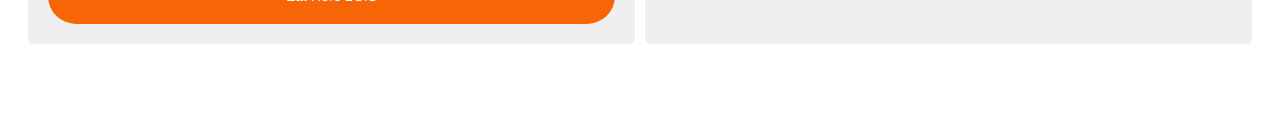
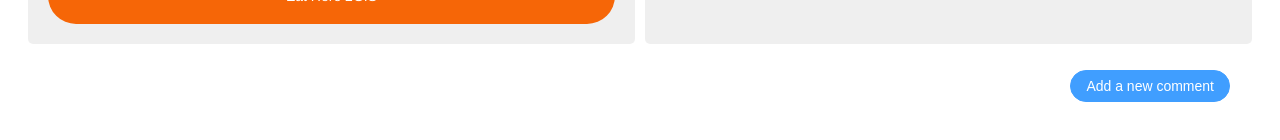
Before and after one commit to aitmamatovmusa/flavor_finder_frontend, a Vue app in the folder client/: page /place/1 in a window 1280 px wide. Shown: the part 638-778 px from the top of the page. Built offline with nearby package versions, Linux system fonts and the light colour scheme; no server answers.

Commit message:
Added a new comment button

```diff
--- /dev/null
+++ b/client/src/pages/DetailPlace/NewComment.vue
@@ -0,0 +1,15 @@
+<template>
+  <el-button class="comment-btn" type="primary" round>Add a new comment</el-button>
+</template>
+
+<script setup>
+
+</script>
+
+<style scoped lang="scss">
+.comment-btn {
+  position: absolute;
+  bottom: 60px;
+  right: 50px;
+}
+</style>
--- a/client/src/pages/DetailPlace/Reviews.vue
+++ b/client/src/pages/DetailPlace/Reviews.vue
@@ -18,6 +18,7 @@
       </div>
     </div>
   </div>
+  <NewComment />
 </template>
 
 <script setup>
@@ -25,6 +26,7 @@ import {
   defineProps, watch, toRefs, ref,
 } from 'vue';
 import instance from '@/services/api';
+import NewComment from '@/pages/DetailPlace/NewComment.vue';
 
 const props = defineProps({
   placeId: {
```
